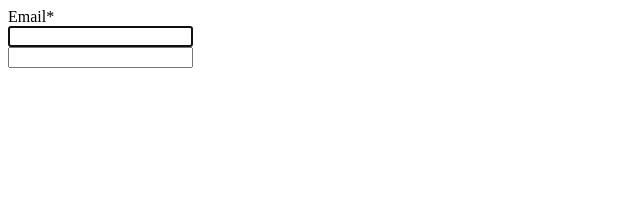
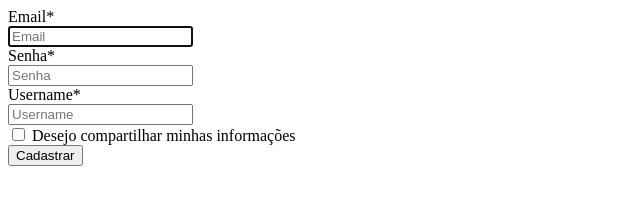
Before and after one commit to JovemProgramadora07/Introducao, a plain HTML site: page cadastro.html in a window 1280 px wide. Shown: the whole page, without its empty margins (0-640 px from the left). Drawn offline with Linux system fonts and the light colour scheme.

Commit message:
Terminando a página de cadastro

```diff
--- a/cadastro.html
+++ b/cadastro.html
@@ -14,19 +14,44 @@
             <label for="email">
                 Email*
                 <div>
-                    <input type="email" id="email" required autofocus />
+                    <input type="email" id="email" placeholder="Email" required autofocus />
                 </div>
             </label>
         </div>
 
         <!-- Entrada para a senha -->
-         <div>
-            <label>
+        <div>
+            <label for="senha">
+                Senha*
                 <div>
-                    <input />
+                    <input type="password" id="senha" placeholder="Senha" minlength="8" />
                 </div>
             </label>
+        </div>
+
+        <!-- Entrada de Username -->
+        <div>
+            <label for="username">
+                Username*
+                <div>
+                    <input type="text" id="username" placeholder="Username" />
+                </div>
+            </label>
+        </div>
+
+        <!-- Checkbox -->
+         <div>
+            <label for="checkbox">
+                <input type="checkbox" id="checkbox" />
+                Desejo compartilhar minhas informações
+            </label>
          </div>
+
+        <!-- Botão -->
+        <div>
+            <button>Cadastrar</button>
+        </div>
+
     </form>
 </body>
 
```
